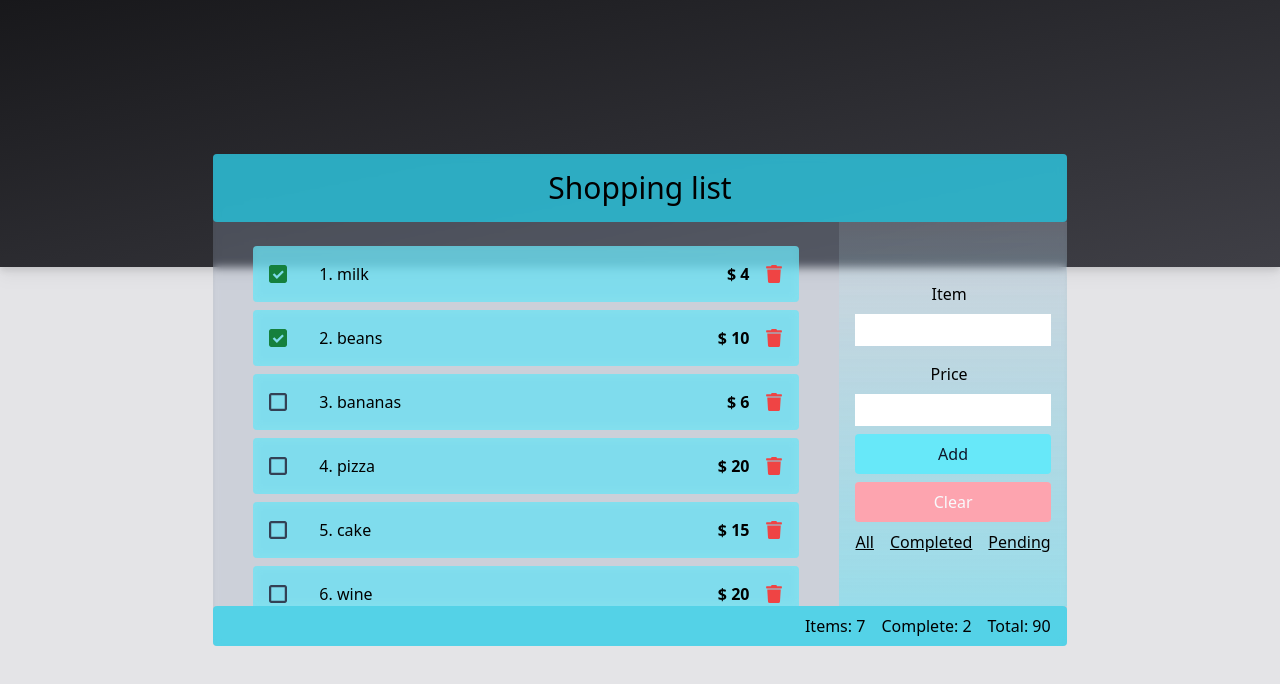
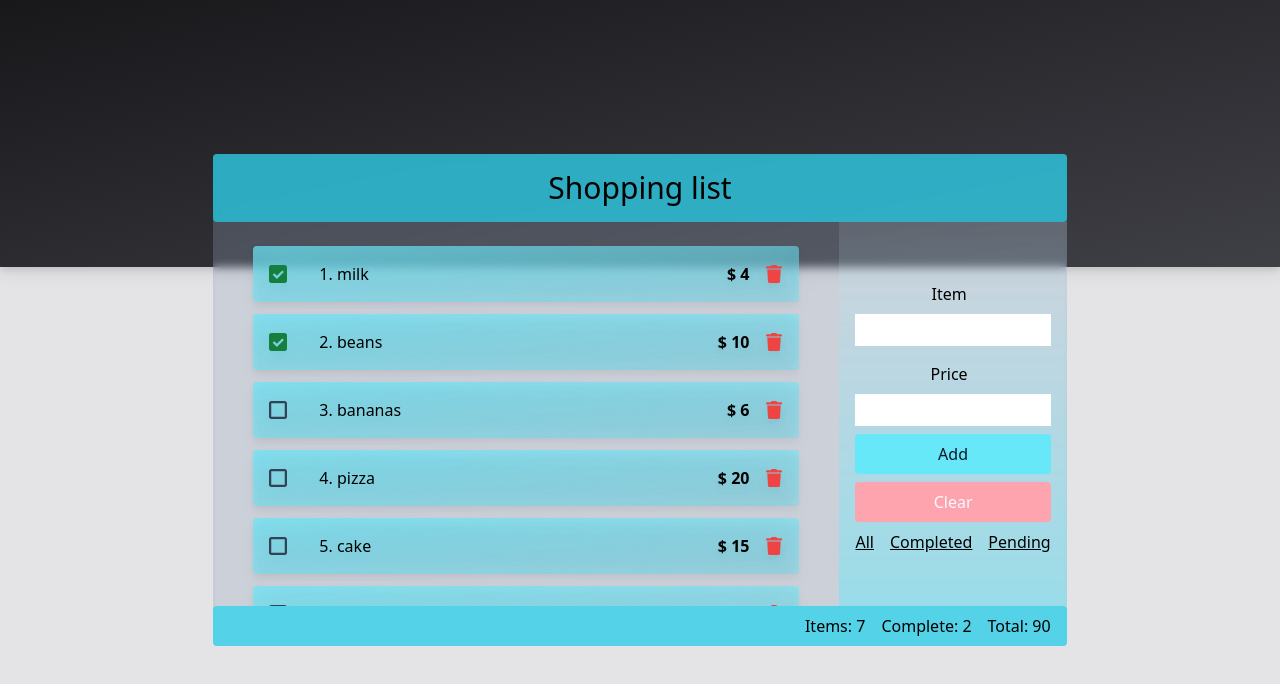
Before and after one commit to ecmCode/shopping-list, a React app: page / in a window 1280 px wide. Shown: the top 684 px of the page. Built offline with nearby package versions, Linux system fonts and the light colour scheme; the HTML template or start-up script is replaced by a standard one.

Commit message:
change styling for list item

```diff
--- a/src/components/List.module.css
+++ b/src/components/List.module.css
@@ -8,7 +8,7 @@
     @apply h-full flex flex-col lg:flex-row
 }
 .listItems{
-    @apply overflow-y-scroll w-full h-72 lg:h-96 flex flex-col gap-2 py-6 px-10
+    @apply overflow-y-scroll w-full h-72 lg:h-96 flex flex-col gap-3 py-6 px-10
 }
 
 .listItems::-webkit-scrollbar{
--- a/src/components/ListItem.module.css
+++ b/src/components/ListItem.module.css
@@ -1,5 +1,5 @@
 .listItem{
-    @apply p-4 bg-cyan-300/70 backdrop-blur-sm rounded flex justify-between items-center
+    @apply p-4 bg-gradient-to-tl from-cyan-300/40 to-cyan-300/70 drop-shadow-lg shadow-cyan-800 backdrop-blur-lg rounded flex justify-between items-center
 }
 
 .data{
```
